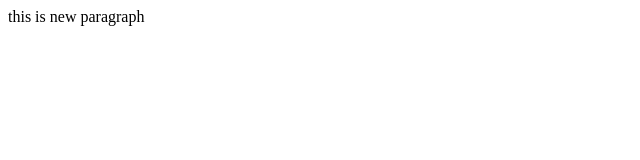
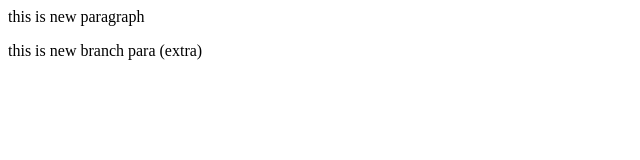
Before and after one commit to sid2127/Local_Repo, a plain HTML site: page index.html in a window 1280 px wide. Shown: the whole page, without its empty margins (0-640 px from the left). Drawn offline with Linux system fonts and the light colour scheme.

Commit message:
new repo

```diff
--- a/index.html
+++ b/index.html
@@ -1 +1,2 @@
 <p>this is new paragraph</p>
+<p>this is new branch para (extra)</p>
```
